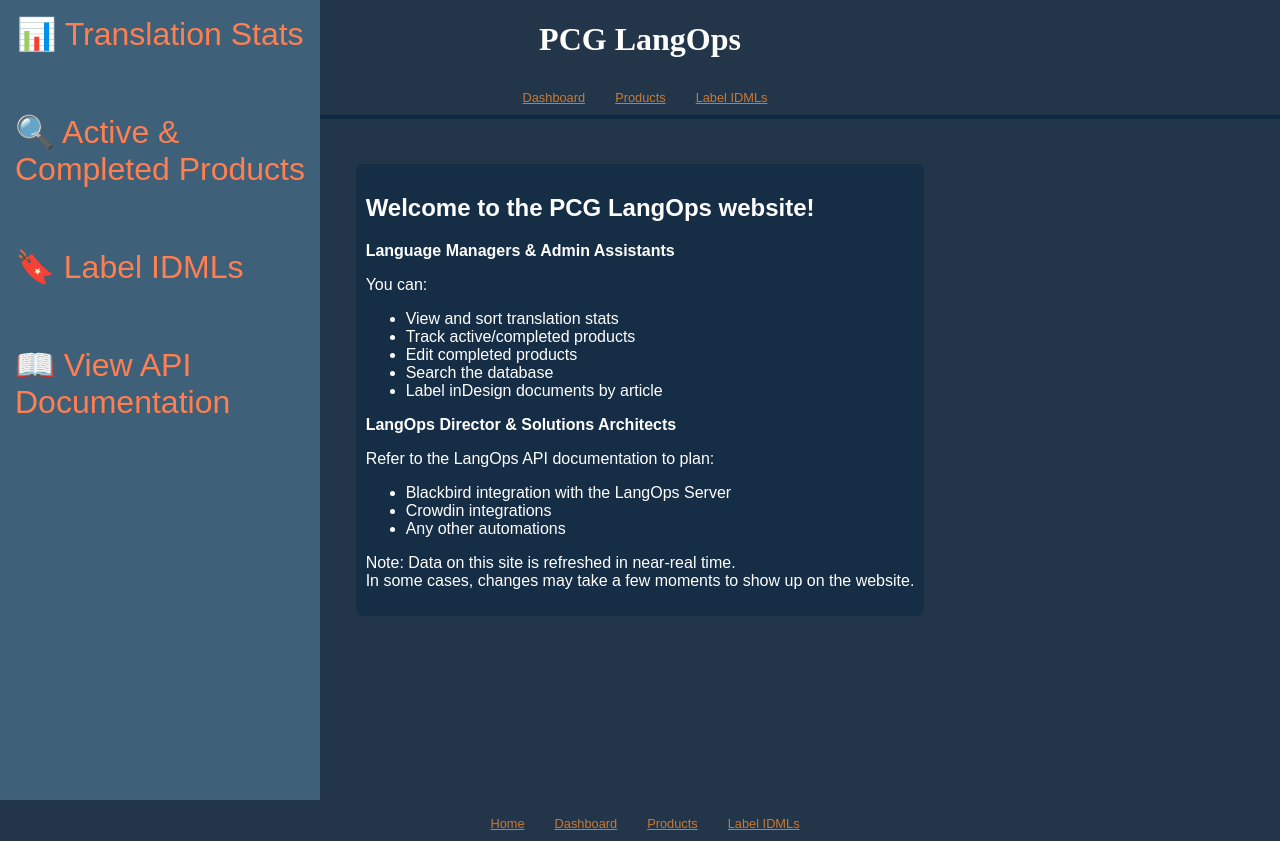
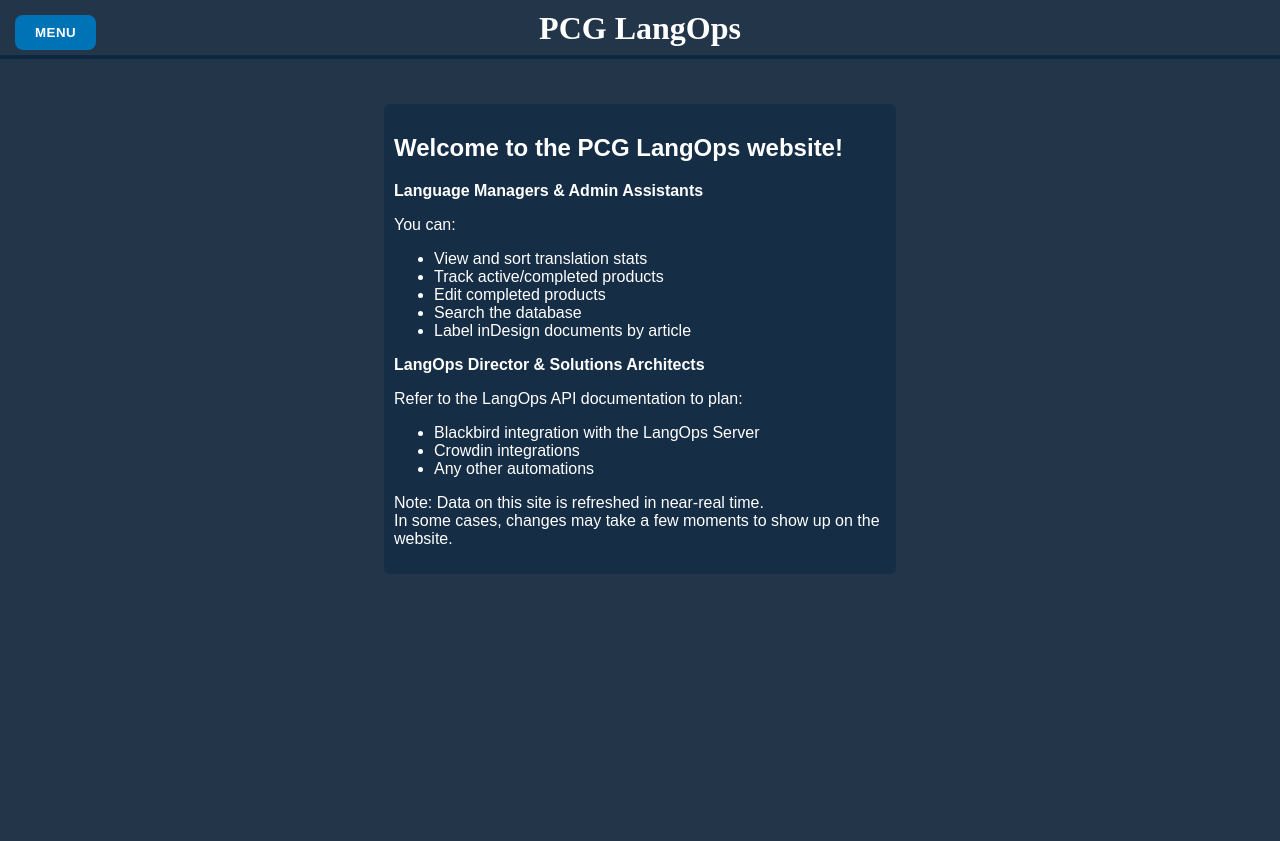
Before and after one commit to ddisanto-langops/langops_website, a React (Vite) app in the folder client/: page / in a window 1280 px wide. After the commit the page ends 800 px from the top, so only its background shows below. Built offline with nearby package versions, Linux system fonts and the light colour scheme.

Commit message:
Add menu bar and footer

```diff
--- a/client/src/components/NavBar.tsx
+++ b/client/src/components/NavBar.tsx
@@ -1,16 +1,29 @@
+import  "./styles/navbar.css"
 import { Link } from 'react-router-dom'
+import { useState } from 'react'
+import { Sidebar } from './sidebar'
 
 export function NavBar() {
+    const [sidebarOpen, setSidebarOpen] = useState(false)
+
+    const sidebarToggle = () => {
+        setSidebarOpen(!sidebarOpen)
+    }
     return (
         <div id='navbar-div'>
-            <div className='website-title-div'>
-                <Link id='website-title' to={"/"} style={{textDecoration: 'none'}}><h1>PCG LangOps</h1></Link>
+            <div id="shortcuts-button-div">
+                <button
+                    onClick={sidebarToggle}
+                    className="interactive-button"
+                    id="menu-button"
+
+                >
+                menu
+                </button>
             </div>
-            <nav id='navbar'>
-                <Link to={"/dashboard"} className='navbar-link'>Dashboard</Link>
-                <Link to={"/products"} className='navbar-link'>Products</Link>
-                <Link to={"/manage-idmls"} className='navbar-link'>Label IDMLs</Link>
-            </nav>
+            <Link id='website-title' to={"/"} style={{textDecoration: 'none'}}><h1>PCG LangOps</h1></Link>
+            <Sidebar isOpen={sidebarOpen} onClose={sidebarToggle} />
+            <div className="dummy-right"></div>
         </div>
     )
 }
--- a/client/src/components/footer.tsx
+++ b/client/src/components/footer.tsx
@@ -4,6 +4,7 @@ import { Link } from "react-router-dom"
 export function Footer() {
     return (
         <div id='footer-navbar'>
+            <a href="#navbar-div" className='navbar-link'>Back to Top</a>
             <Link to={"/"} className="navbar-link">Home</Link>
             <Link to={"/dashboard"} className='navbar-link'>Dashboard</Link>
             <Link to={"/products"} className='navbar-link'>Products</Link>
--- a/client/src/components/sidebar.tsx
+++ b/client/src/components/sidebar.tsx
@@ -3,14 +3,23 @@ import { Link } from 'react-router-dom'
 
 interface SidebarProps {
     isOpen: boolean
+    onClose: () => void
 }
 
-export function Sidebar({ isOpen } : SidebarProps) {
+export function Sidebar({ isOpen, onClose } : SidebarProps) {
     if (!isOpen) return null
     return (
         <div className="sidebar-background">
+            <div id="close-button-div">
+                <button
+                    className="interactive-button"
+                    id="close-button"
+                    onClick={onClose}
+                >Close
+                </button>
+            </div>
             <div className='homepage-links-div'>
-                <Link style={{textDecoration: 'none'}} to={"/dashboard"} className='homepage-link'><span>📊</span> Translation Stats</Link>
+                <Link style={{textDecoration: 'none', width: "100%"}} to={"/dashboard"} className='homepage-link'><span>📊</span> Translation Stats</Link>
                 <Link style={{textDecoration: 'none'}} to={"/products"} className='homepage-link'><span>🔍</span> Active & Completed Products</Link>
                 <Link style={{textDecoration: 'none', width: "100%"}} to={"/manage-idmls"} className='homepage-link'><span>🔖</span> Label IDMLs</Link>
                 <a
--- a/client/src/components/styles/footer.css
+++ b/client/src/components/styles/footer.css
@@ -1,5 +1,13 @@
 #footer-navbar {
+    margin-top: 25px;
+    border-top: 4px solid #0d2841;
+    padding: 45px;
     display: flex;
     justify-content: center;
-    margin: 0;
+    width: 100%;
+    gap: 15px;
 }
+
+.navbar-link {
+    color: coral;
+}
--- /dev/null
+++ b/client/src/components/styles/navbar.css
@@ -0,0 +1,37 @@
+h1 {
+    margin: 0;
+}
+
+#website-title {
+    color: white;
+    text-align: center;
+    font-family: serif;
+    width: 100%;
+    flex: 1;
+}
+
+#navbar-div {
+    display: flex;
+    flex-direction: row;
+    justify-content: space-between;
+    justify-self: center;
+    width: 100%;
+    margin-top: 10px;
+    margin-bottom: 45px;
+    border-bottom: 4px solid #0d2841;
+}
+
+
+
+#shortcuts-button-div {
+    flex: 1;
+    width: 20%;
+}
+
+#menu-button {
+    margin-left: 15px;
+}
+
+.dummy-right {
+    flex: 1;
+}
--- a/client/src/components/styles/sidebar.css
+++ b/client/src/components/styles/sidebar.css
@@ -1,13 +1,53 @@
 .sidebar-background {
-    background-color: hsl(206, 32%, 36%);
+    background-color: hsl(205, 47%, 20%);
     position: fixed;
     z-index: 10;
     display: flex;
     flex-direction: column;
     height: 100vh;
     width: 25%;
-    transition: width 0.3s ease-in-out;
+    transition: width 0.8s ease-in-out;
     top: 0;
     left: 0;
     justify-content: left;
+    border-radius: 6px;
+    box-shadow: 0 0 8px coral;
 }
+
+#close-button-div {
+    display: flex;
+    flex-direction: row;
+    justify-content: right;
+    margin: 10px;
+}
+
+#close-button {
+    height: 35px;
+    width: 100px;
+    margin: 10px;
+    text-align: center;
+}
+
+.homepage-links-div {
+    display: flex;
+    flex-wrap: wrap;
+    gap: 20px;
+    justify-content: left;
+    align-content: center;
+    padding-right: 15px;
+    padding-left: 10px;
+    width: 90%;
+}
+
+.homepage-links-div > .homepage-link {
+    color: coral;
+    font-size: 1.5rem;
+    padding: 5px;
+    border: 1px solid transparent
+}
+
+.homepage-links-div > .homepage-link:hover {
+
+    border-radius: 8px;
+    box-shadow: 0 0 8px coral;
+}
--- a/client/src/index.css
+++ b/client/src/index.css
@@ -3,7 +3,6 @@
    ===================== */
 * {
     box-sizing: border-box;
-
 }
 
 body {
@@ -11,6 +10,7 @@ body {
     margin: 0;
     font-family: sans-serif;
     overflow-x: hidden;
+    height: 100dvh;
 }
 
 h2 { overflow-wrap: break-word; }
@@ -18,11 +18,11 @@ h2 { overflow-wrap: break-word; }
 
 .page-wrapper {
     display: flex;
-    flex: 1;
     flex-direction: column;
-    align-content: center;
-    flex-wrap: wrap;
-    justify-content: center;
+    height: 100vh;
+    margin: 0;
+    padding: 0;
+    flex-grow: 1;
 }
 
 .generic-notice {
@@ -48,39 +48,6 @@ h2 { overflow-wrap: break-word; }
     justify-self: center;
 }
 
-/* =======================
-   NAVBAR & WEBSITE TITLE
-   ======================= */
-
-#website-title {
-    color: white;
-    text-align: center;
-    font-family: serif;
-    width: 100%;
-}
-
-#navbar-div {
-    display: flex;
-    flex-direction: column;
-    justify-self: center;
-    width: 100%;
-    margin-bottom: 45px;
-    border-bottom: 4px solid #0d2841;
-}
-
-#navbar {
-    display: flex;
-    align-items: center;
-    justify-content: center;
-}
-
-.navbar-link {
-    margin: 10px;
-    margin-left: 20px;
-    color: hsla(28, 91%, 57%, 0.795);
-    font-size: 0.8rem;
-}
-
 /* =====================
    LAYOUT CONTAINERS
    ===================== */
@@ -89,30 +56,7 @@ h2 { overflow-wrap: break-word; }
     margin-bottom: 30px;
 }
 
-/* =====================
-   HOMEPAGE
-   ===================== */
 
-.homepage-title-div {
-    color: white;
-    text-align: center;
-}
-
-.homepage-links-div {
-    display: flex;
-    flex-wrap: wrap;
-    gap: 30px;
-    justify-content: center;
-    align-content: center;
-
-}
-
-.homepage-links-div > .homepage-link {
-    color: coral;
-    font-size: 2rem;
-    padding: 15px;
-    justify-self: center;
-}
 
 /* =====================
    DASHBOARD
--- a/client/src/pages/HomePage.tsx
+++ b/client/src/pages/HomePage.tsx
@@ -1,16 +1,19 @@
+import "./styles/homepage.css"
 import { NavBar } from '../components/NavBar'
 import { Sidebar } from '../components/sidebar'
-import { Footer } from '../components/footer'
 import { useState } from 'react'
 
 export function HomePage() {
-    const [sidebarOpen, setSidebarOpen] = useState(true)
+    const [sidebarOpen, setSidebarOpen] = useState(false)
+
+    const sidebarToggle = () => {
+        setSidebarOpen(!sidebarOpen)
+    }
     return (
         <div className='page-wrapper'>
             <NavBar />
-            <Sidebar  isOpen={sidebarOpen}/>
-            <div className='homepage-title-div'>
-                <div className='generic-notice'>
+            <Sidebar isOpen={sidebarOpen} onClose={sidebarToggle}/>
+            <div className='generic-notice' id='homepage-text'>
                 <h2>Welcome to the PCG LangOps website!</h2>
                 <strong>Language Managers & Admin Assistants</strong>
                 <p>You can:</p>
@@ -33,7 +36,5 @@ export function HomePage() {
                     <br/>In some cases, changes may take a few moments to show up on the website.</p>
             </div>
         </div>
-            <Footer />
-        </div>
     )
 }
--- a/client/src/pages/IdmlPage.tsx
+++ b/client/src/pages/IdmlPage.tsx
@@ -4,6 +4,7 @@ import { getCrowdinProjects, getCrowdinFiles, getStringMap, labelIdml } from '..
 import React, { useState } from 'react';
 import AsyncSelect from 'react-select/async';
 import { StringMapResponse } from '@shared/types';
+import { Footer } from '../components/footer';
 
 
 interface CrowdinOption {
--- a/client/src/pages/ProductsPage.tsx
+++ b/client/src/pages/ProductsPage.tsx
@@ -6,6 +6,7 @@ import { AdaptiveModal } from "../components/AdaptiveModal";
 import { useState } from "react";
 import { useQuery } from "@tanstack/react-query";
 import { getProducts } from "../../services/api";
+import { Footer } from "../components/footer";
 
 
 export function ProductsPage() {
@@ -52,6 +53,7 @@ export function ProductsPage() {
             <AdaptiveModal row={selectedRow} isOpen={modalIsOpen} handleModalClose={handleModalClose} />
             <ProductFilter filters={filters} defaultFilters={defaultFilters} setFilters={setFilters}/>
             <ProductTable data={products} isLoading={isLoading} isError={isError} handleRowClick={handleRowClick} />
+            <Footer />
         </>
     )
 }
--- /dev/null
+++ b/client/src/pages/styles/homepage.css
@@ -0,0 +1,6 @@
+#homepage-text {
+    display: block;
+    width: 40%;
+    align-self: center;
+
+}
```
Lines whose indentation alone changed are shown as unchanged.
